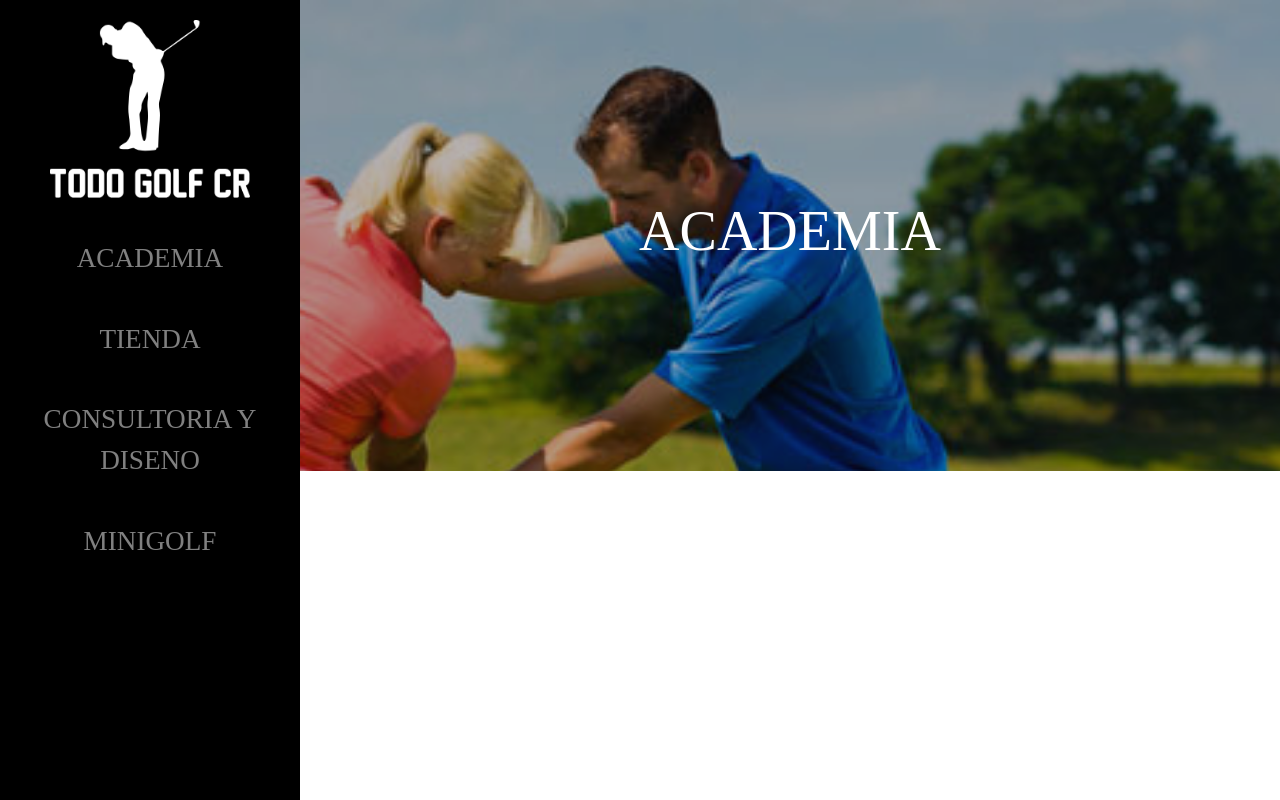
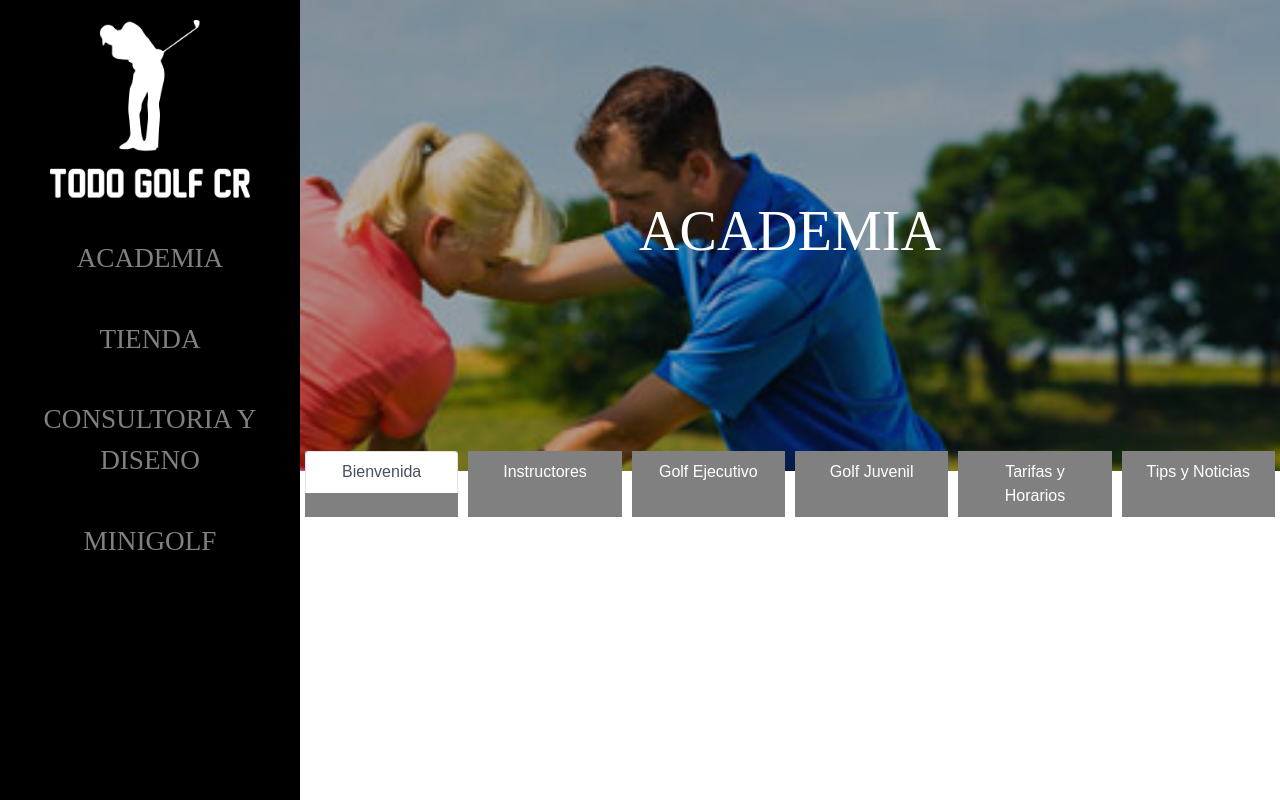
Before and after one commit to gab56/todogolfweb, a PHP site: page /academia.html in a window 1280 px wide. Run offline with PHP 8.4, Linux system fonts and the light colour scheme; some libraries are stand-ins or nearby versions; some web fonts are replaced.

Commit message:
Academy navbar created

```diff
--- a/academia.html
+++ b/academia.html
@@ -35,16 +35,48 @@
         </nav>
 
         <div class="academy-body">
-            <div class="header">
+            <div class="header academy-header">
                 <div class="container" role="alert">
                     <div class="description">
                         <h1>ACADEMIA</h1>
                     </div>
                 </div>
             </div>
-        </div>
+            <ul class="nav nav-tabs nav-justified" id="myTab" role="tablist">
+              <li class="nav-item">
+                <a class="nav-link active" id="home-tab" data-toggle="tab" href="#home" role="tab" aria-controls="home" aria-selected="true">Bienvenida</a>
+              </li>
+              <li class="nav-item">
+                <a class="nav-link" id="profile-tab" data-toggle="tab" href="#teachers" role="tab" aria-controls="teachers" aria-selected="false">Instructores</a>
+              </li>
+              <li class="nav-item">
+                <a class="nav-link" id="contact-tab" data-toggle="tab" href="#executive-golf" role="tab" aria-controls="executive-golf" aria-selected="false">Golf Ejecutivo</a>
+              </li>
+              <li class="nav-item">
+                <a class="nav-link" id="contact-tab" data-toggle="tab" href="#youth-golf" role="tab" aria-controls="youth-golf" aria-selected="false">Golf Juvenil</a>
+              </li>
+              <li class="nav-item">
+                <a class="nav-link" id="contact-tab" data-toggle="tab" href="#schedule" role="tab" aria-controls="schedule" aria-selected="false">Tarifas y Horarios</a>
+              </li>
+              <li class="nav-item">
+                <a class="nav-link" id="contact-tab" data-toggle="tab" href="#news" role="tab" aria-controls="news" aria-selected="false">Tips y Noticias</a>
+              </li>
+            </ul>
+            <div class="tab-content" id="myTabContent">
+              <div class="tab-pane fade show active" id="home" role="tabpanel" aria-labelledby="home-tab"></div>
+              <div class="tab-pane fade" id="teachers" role="tabpanel" aria-labelledby="teachers-tab"></div>
+              <div class="tab-pane fade" id="executive-golf" role="tabpanel" aria-labelledby="executive-golf-tab"></div>
+              <div class="tab-pane fade" id="youth-golf" role="tabpanel" aria-labelledby="youth-golf-tab"></div>
+              <div class="tab-pane fade" id="schedule" role="tabpanel" aria-labelledby="schedule-tab"></div>
+              <div class="tab-pane fade" id="news" role="tabpanel" aria-labelledby="news-tab"></div>
+            </div>
 
     </div>
+
+
+    <script src="https://code.jquery.com/jquery-3.3.1.slim.min.js" integrity="sha384-q8i/X+965DzO0rT7abK41JStQIAqVgRVzpbzo5smXKp4YfRvH+8abtTE1Pi6jizo" crossorigin="anonymous"></script>
+  <script src="https://cdnjs.cloudflare.com/ajax/libs/popper.js/1.14.7/umd/popper.min.js" integrity="sha384-UO2eT0CpHqdSJQ6hJty5KVphtPhzWj9WO1clHTMGa3JDZwrnQq4sF86dIHNDz0W1" crossorigin="anonymous"></script>
+  <script src="https://stackpath.bootstrapcdn.com/bootstrap/4.3.1/js/bootstrap.min.js" integrity="sha384-JjSmVgyd0p3pXB1rRibZUAYoIIy6OrQ6VrjIEaFf/nJGzIxFDsf4x0xIM+B07jRM" crossorigin="anonymous"></script>
 </body>
 
 </html>
--- a/css/main.css
+++ b/css/main.css
@@ -29,6 +29,10 @@ body {
   min-height: 100%;
   min-width: 100%;
   display: table;
+}
+
+.academy-header {
+  margin-bottom: -25px;
 }
 
 .container {
@@ -127,6 +131,16 @@ figcaption {
   margin-top: 20px;
 }
 
+.nav-tabs {
+  border-bottom: 0px !important;
+}
+
+.nav-item {
+  background-color: grey;
+  color: white;
+  margin: 5px;
+}
+
 @font-face {
   font-family: 'New Athletic M54';
   src: local('New Athletic M54'), url('New Athletic M54.woff') format('woff');
```
